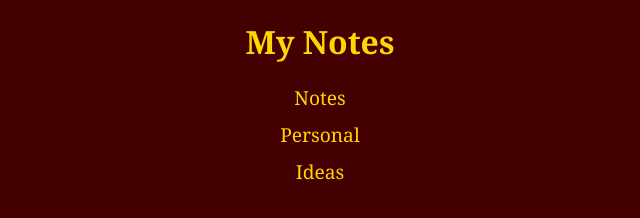
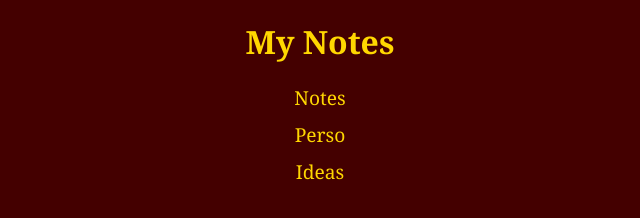
Before and after one commit to ryanmgreen96/Workbook, a plain HTML site: page index.html in a window 1280 px wide. Shown: the full height of the page, 320-960 px from the left. Drawn offline with Linux system fonts and the light colour scheme.

Commit message:
Test push from VS Code

```diff
--- a/index.html
+++ b/index.html
@@ -9,7 +9,7 @@
   <h1>My Notes</h1>
   <ul class="page-list">
     <li><a href="pages/notes.html">Notes</a></li>
-    <li><a href="pages/personal.html">Personal</a></li>
+    <li><a href="pages/personal.html">Perso</a></li>
     <li><a href="pages/ideas.html">Ideas</a></li>
   </ul>
 </body>
```
